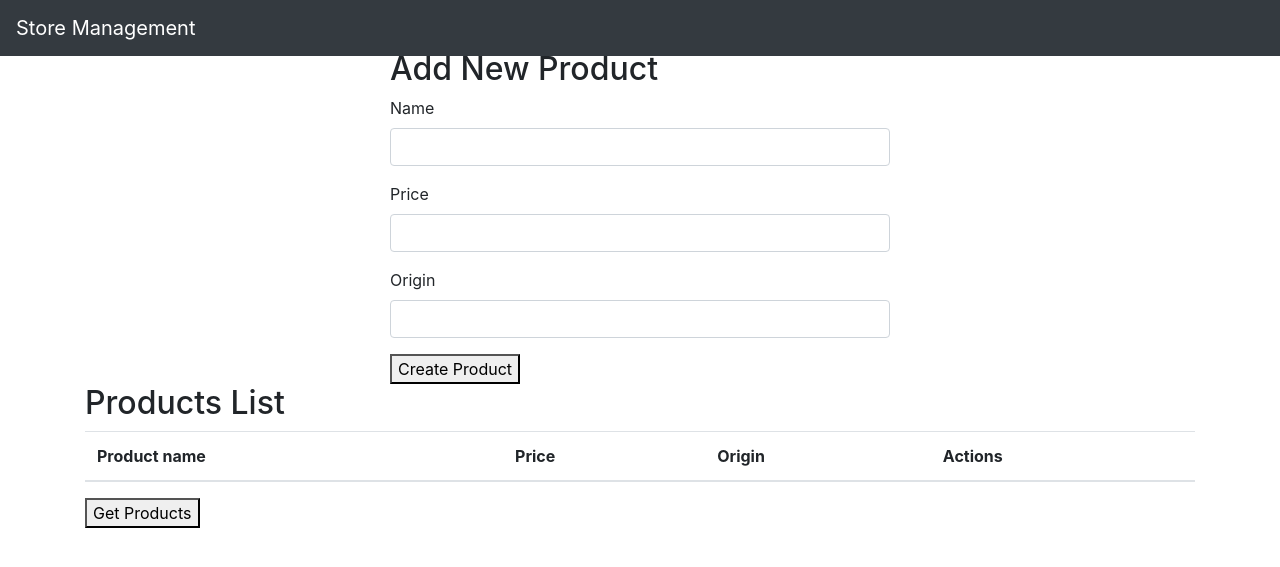
After one commit to FRANGONICOLAS/Pr-ctica-Microservicios-con-REST-usando-Flask-MySQL---Realizada, a Flask app: page /products in a window 1280 px wide. The commit adds this page. Shown: the top 567 px of the page. Run offline with Flask 3, Linux system fonts and the light colour scheme; lists and menus that the app fills with data are empty; some libraries are stand-ins or nearby versions.

Commit message:
Practica realizada y mejorada para activacion por vagrant

```diff
--- a/frontend/run.py
+++ b/frontend/run.py
@@ -1,4 +1,22 @@
-from web.views import app
+from flask import jsonify
+from flask_consulate import Consul
+from web.views import app  # ya tienes la app aquí
+
+consul = Consul(app=app)
+
+@app.route('/health')
+def health():
+    return jsonify({"status": "UP"}), 200
 
 if __name__ == '__main__':
-    app.run(host='0.0.0.0',port=5001)
+    consul.register_service(
+        name="frontend",
+        service_id="frontend",
+        address="192.168.60.3",
+        port=5001,
+        tags=["flask", "frontend"],
+        interval="10s",
+        httpcheck="http://192.168.60.3:5001/health"
+    )
+
+    app.run(host="0.0.0.0", port=5001)
--- a/frontend/web/static/scriptUsers.js
+++ b/frontend/web/static/scriptProducts.js
@@ -1,39 +1,39 @@
-function getUsers() {
-    fetch('http://192.168.80.3:5002/api/users')
+function getProducts() {
+    fetch('http://192.168.60.3:5003/api/products')
         .then(response => response.json())
         .then(data => {
             // Handle data
             console.log(data);
 
             // Get table body
-            var userListBody = document.querySelector('#user-list tbody');
-            userListBody.innerHTML = ''; // Clear previous data
+            var productListBody = document.querySelector('#product-list tbody');
+            productListBody.innerHTML = ''; // Clear previous data
 
-            // Loop through users and populate table rows
-            data.forEach(user => {
+            // Loop through products and populate table rows
+            data.forEach(product => {
                 var row = document.createElement('tr');
 
                 // Name
                 var nameCell = document.createElement('td');
-                nameCell.textContent = user.name;
+                nameCell.textContent = product.product_name;
                 row.appendChild(nameCell);
 
                 // Email
-                var emailCell = document.createElement('td');
-                emailCell.textContent = user.email;
-                row.appendChild(emailCell);
+                var priceCell = document.createElement('td');
+                priceCell.textContent = product.price;
+                row.appendChild(priceCell);
 
                 // Username
-                var usernameCell = document.createElement('td');
-                usernameCell.textContent = user.username;
-                row.appendChild(usernameCell);
+                var originCell = document.createElement('td');
+                originCell.textContent = product.origin;
+                row.appendChild(originCell);
 
                 // Actions
                 var actionsCell = document.createElement('td');
 
                 // Edit link
                 var editLink = document.createElement('a');
-                editLink.href = `/editUser/${user.id}`;
+                editLink.href = `/editProduct/${product.id}`;
 	        //editLink.href = `edit.html?id=${user.id}`;
                 editLink.textContent = 'Edit';
                 editLink.className = 'btn btn-primary mr-2';
@@ -45,27 +45,26 @@ function getUsers() {
                 deleteLink.textContent = 'Delete';
                 deleteLink.className = 'btn btn-danger';
                 deleteLink.addEventListener('click', function() {
-                    deleteUser(user.id);
+                    deleteProduct(product.id);
                 });
                 actionsCell.appendChild(deleteLink);
 
                 row.appendChild(actionsCell);
 
-                userListBody.appendChild(row);
+                productListBody.appendChild(row);
             });
         })
         .catch(error => console.error('Error:', error));
 }
 
-function createUser() {
+function createProduct() {
     var data = {
-        name: document.getElementById('name').value,
-        email: document.getElementById('email').value,
-        username: document.getElementById('username').value,
-        password: document.getElementById('password').value
+        product_name: document.getElementById('product_name').value,
+        price: document.getElementById('price').value,
+        origin: document.getElementById('origin').value,
     };
 
-    fetch('http://192.168.80.3:5002/api/users', {
+    fetch('http://192.168.60.3:5003/api/products', {
         method: 'POST',
         headers: {
             'Content-Type': 'application/json',
@@ -88,16 +87,15 @@ function createUser() {
     });
 }
 
-function updateUser() {
-    var userId = document.getElementById('user-id').value;
+function updateProduct() {
+    var productId = document.getElementById('product-id').value;
     var data = {
-        name: document.getElementById('name').value,
-        email: document.getElementById('email').value,
-        username: document.getElementById('username').value,
-        password: document.getElementById('password').value
+        product_name: document.getElementById('product_name').value,
+        price: document.getElementById('price').value,
+        origin: document.getElementById('origin').value,
     };
 
-    fetch(`http://192.168.80.3:5002/api/users/${userId}`, {
+    fetch(`http://192.168.60.3:5003/api/products/${productId}`, {
         method: 'PUT',
         headers: {
             'Content-Type': 'application/json',
@@ -123,10 +121,10 @@ function updateUser() {
 
 
 
-function deleteUser(userId) {
-    console.log('Deleting user with ID:', userId);
+function deleteProduct(productId) {
+    console.log('Deleting user with ID:', productId);
     if (confirm('Are you sure you want to delete this user?')) {
-        fetch(`http://192.168.80.3:5002/api/users/${userId}`, {
+        fetch(`http://192.168.60.3:5003/api/products/${productId}`, {
             method: 'DELETE',
         })
         .then(response => {
@@ -139,7 +137,7 @@ function deleteUser(userId) {
             // Handle success
             console.log('User deleted successfully:', data);
             // Reload the user list
-            getUsers();
+            getProducts();
         })
         .catch(error => {
             // Handle error
--- a/frontend/web/templates/editUser.html
+++ b/frontend/web/templates/editUser.html
@@ -42,7 +42,7 @@
     //const userId = urlParams.get('id');
     const userId = {{id}}
     // Obtener la información del usuario y llenar el formulario
-    fetch(`http://192.168.80.3:5002/api/users/${userId}`)
+    fetch(`http://192.168.60.3:5002/api/users/${userId}`)
         .then(response => response.json())
         .then(data => {
             document.getElementById('user-id').value = data.id;
--- /dev/null
+++ b/frontend/web/templates/products.html
@@ -0,0 +1,81 @@
+<!DOCTYPE html>
+<html lang="en">
+<head>
+    <meta charset="UTF-8">
+    <meta name="viewport" content="width=device-width, initial-scale=1.0">
+    <title>Product Management</title>
+    <link rel="stylesheet" href="https://stackpath.bootstrapcdn.com/bootstrap/4.5.2/css/bootstrap.min.css">
+    <style>
+        body {
+            padding-top: 50px;
+            padding-bottom: 20px;
+        }
+        .navbar {
+            margin-bottom: 20px;
+        }
+        .form-container {
+            max-width: 500px;
+            margin: 0 auto;
+        }
+        .user-list {
+            margin-top: 20px;
+            list-style-type: none;
+        }
+        .user-item {
+            padding: 10px;
+            margin-bottom: 10px;
+            border: 1px solid #ddd;
+            border-radius: 5px;
+        }
+        .user-item a {
+            margin-right: 10px;
+        }
+    </style>
+</head>
+<body>
+
+<nav class="navbar navbar-expand-md navbar-dark bg-dark fixed-top">
+    <a class="navbar-brand" href="/">Store Management</a>
+    <button class="navbar-toggler" type="button" data-toggle="collapse" data-target="#navbarCollapse" aria-controls="navbarCollapse" aria-expanded="false" aria-label="Toggle navigation">
+        <span class="navbar-toggler-icon"></span>
+    </button>
+</nav>
+
+<div class="container">
+    <div class="form-container">
+        <h2>Add New Product</h2>
+        <form id="add-product-form">
+            <div class="form-group">
+                <label for="product_name">Name</label>
+                <input type="text" class="form-control" id="product_name" required>
+            </div>
+            <div class="form-group">
+                <label for="price">Price</label>
+                <input type="price" class="form-control" id="price" required>
+            </div>
+            <div class="form-group">
+                <label for="origin">Origin</label>
+                <input type="text" class="form-control" id="origin" required>
+            </div>
+            <button type="button" onclick="createProduct()">Create Product</button>
+        </form>
+    </div>
+
+    <h2>Products List</h2>
+    <table id="product-list" class="table table-striped">
+        <thead>
+            <tr>
+                <th>Product name</th>
+                <th>Price</th>
+                <th>Origin</th>
+                <th>Actions</th>
+            </tr>
+        </thead>
+        <tbody></tbody>
+    </table>
+    <button type="button" onclick="getProducts()">Get Products</button>
+</div>
+
+<script src="static/scriptProducts.js"></script>
+</body>
+</html>
--- a/frontend/web/views.py
+++ b/frontend/web/views.py
@@ -20,6 +20,15 @@ def edit_user(id):
     print("id recibido",id)
     return render_template('editUser.html', id=id)
 
+# Ruta para renderizar el template users.html
+@app.route('/products')
+def products():
+    return render_template('products.html')
+
+@app.route('/editProduct/<string:id>')
+def edit_product(id):
+    print("id recibido",id)
+    return render_template('editProduct.html', id=id)
 
 if __name__ == '__main__':
     app.run()
--- /dev/null
+++ b/microProducts/config.py
@@ -0,0 +1,6 @@
+class Config:
+    MYSQL_HOST = 'localhost'
+    MYSQL_USER = 'root'
+    MYSQL_PASSWORD = 'root'
+    MYSQL_DB = 'myflaskapp'
+    SQLALCHEMY_DATABASE_URI = f'mysql://{MYSQL_USER}:{MYSQL_PASSWORD}@{MYSQL_HOST}/{MYSQL_DB}'
--- /dev/null
+++ b/microProducts/db/db.py
@@ -0,0 +1,3 @@
+from flask_sqlalchemy import SQLAlchemy
+
+db = SQLAlchemy()
--- /dev/null
+++ b/microProducts/products/models/db.py
@@ -0,0 +1,3 @@
+from flask_sqlalchemy import SQLAlchemy
+
+db = SQLAlchemy()
```
Also changed, not shown: frontend/web/templates/editProduct.html (added, +53 -0 lines), init.sql (+11 -0 lines), microProducts/products/controllers/product_controller.py (added, +49 -0 lines), microProducts/products/models/product_model.py (added, +12 -0 lines), microProducts/products/views.py (added, +15 -0 lines), microProducts/run.py (added, +27 -0 lines), microUsers/run.py (+24 -1 lines), 4 other files.
